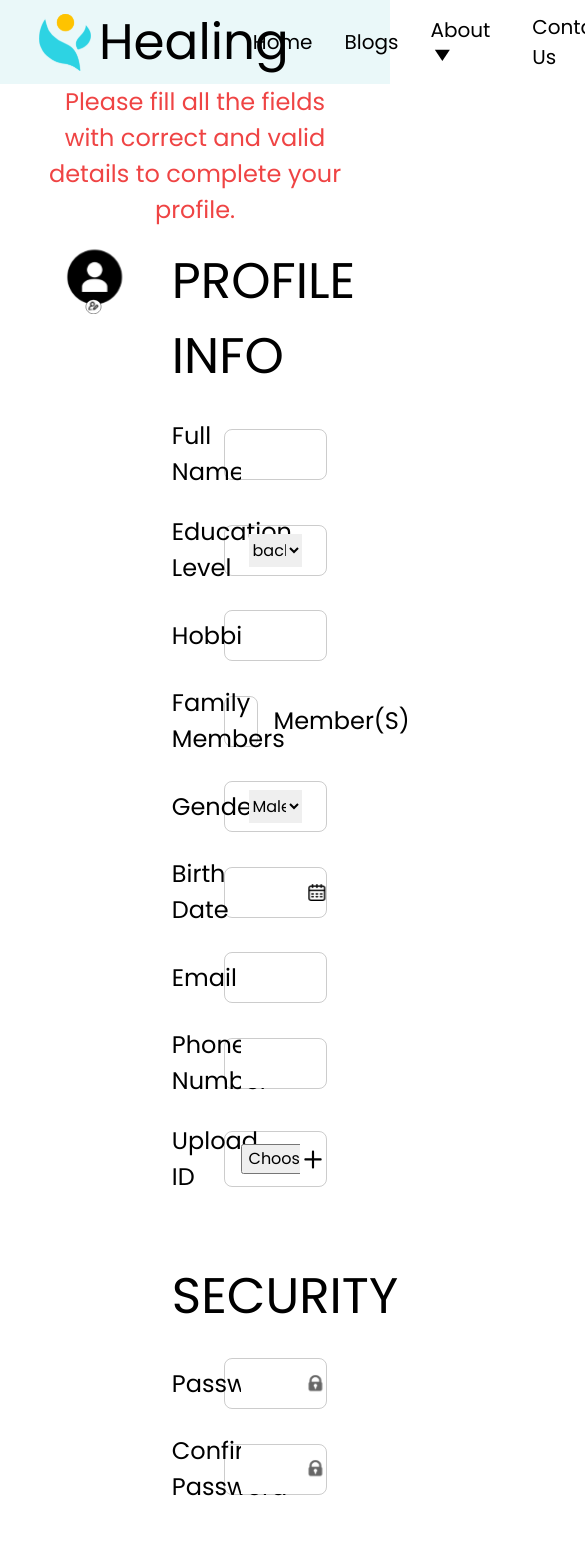
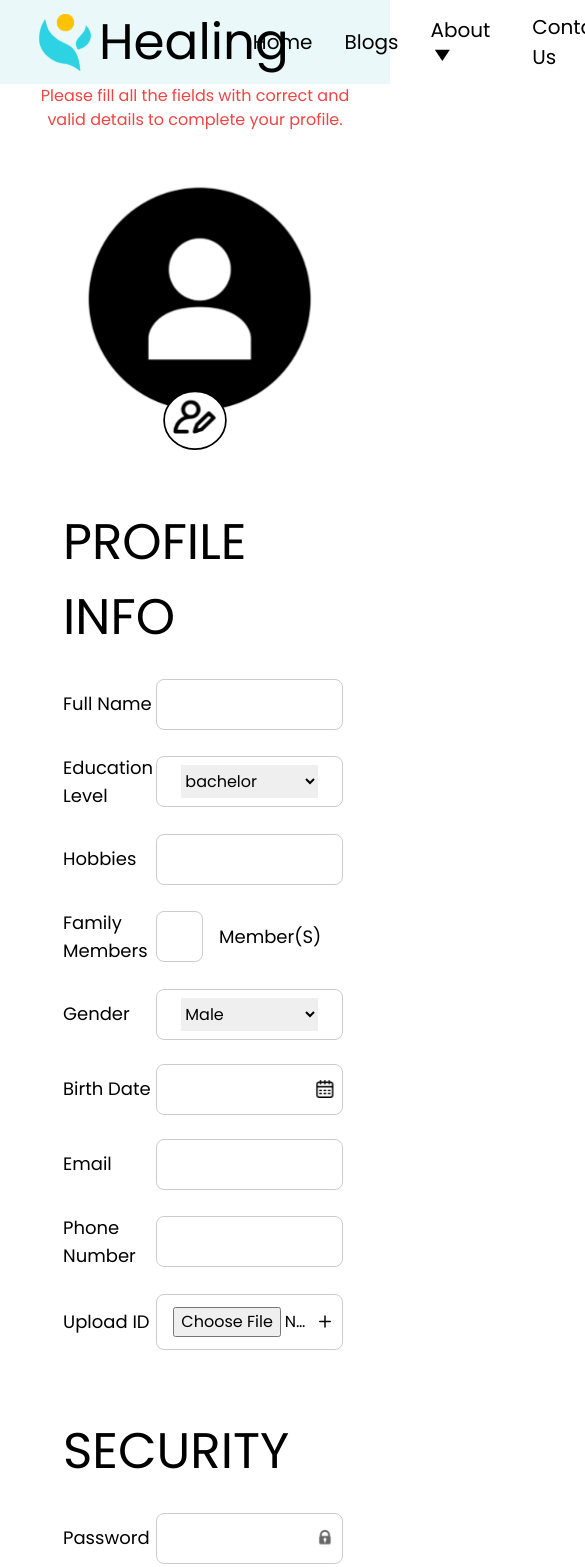
Before and after one commit to AllanSaleh/capstone-project-online-healing, a React (Create React App) app: page / in a window 390 px wide. Shown: the top 1567 px of the page, 585 px wide, since content can reach past the window. Built offline with nearby package versions, Linux system fonts and the light colour scheme.

Commit message:
added responsiveness to ProfileInfo component

```diff
--- a/src/Components/ProfileInfo/EditProfile.jsx
+++ b/src/Components/ProfileInfo/EditProfile.jsx
@@ -10,19 +10,20 @@ const EditProfile = () => (
   <div>
     <NavBar />
     <div className="px-sides pt-navbar">
-      <h3 className="text-subtitle text-red-500 w-full text-center">
-        Please fill all the fields with correct and valid details to complete your profile.
+      <h3 className="lg:text-subtitle text-red-500 w-full text-center">
+        Please fill all the fields with correct and valid details to complete
+        your profile.
       </h3>
-      <div className="flex">
-        <div className="w-2/5 p-4 mx-2 text-center">
+      <div className="flex flex-col lg:flex-row">
+        <div className="w-full p-8 lg:w-2/5 lg:p-4 lg:mx-2 text-center">
           <button type="button" className="hover:cursor-pointer">
             <img src={ProfilePic} alt="profile-pic" />
           </button>
         </div>
-        <div className="w-3/5 p-4 mx-2">
+        <div className="w-full lg:w-3/5 p-4 mx-2">
           <ProfileInfoSection />
           <SecuritySection />
-          <div className="flex justify-between my-8">
+          <div className="flex flex-col lg:flex-row justify-between my-8">
             <EditProfileButton
               text="save changes"
               bgColor="bg-green-300"
@@ -46,13 +47,17 @@ const EditProfile = () => (
             />
           </div>
           <div className="my-16">
-            <h1 className="text-title capitalize mb-16">Payment Methods & Tickets</h1>
-            <div className="inline-block mr-4">
+            <h1 className="text-title capitalize mb-16">
+              Payment Methods & Tickets
+            </h1>
+            <div className="text-center lg:text-left lg:inline-block lg:mr-4">
               <h3 className="text-subtitle capitalize mb-2">3 crads added</h3>
               <EditProfileButton text="show cards" color="blue-dark" />
             </div>
-            <div className="inline-block ml-4">
-              <h3 className="text-subtitle capitalize mb-2">10 tickets remaining</h3>
+            <div className="text-center lg:text-left lg:inline-block lg:ml-4">
+              <h3 className="text-subtitle capitalize mb-2">
+                10 tickets remaining
+              </h3>
               <EditProfileButton text="buy tickets" color="blue-dark" />
             </div>
           </div>
--- a/src/Components/ProfileInfo/EditProfileButton.jsx
+++ b/src/Components/ProfileInfo/EditProfileButton.jsx
@@ -5,7 +5,7 @@ const EditProfileButton = ({ text, bgColor, color, margin }) => (
     type="button"
     className={`${
       bgColor || 'bg-blue-dark'
-    } text-black ${margin} rounded-lg uppercase px-12 py-3 text-subtitle border transition duration-300 hover:bg-white hover:${`border-${color}`}
+    } text-black lg:${margin} my-2 rounded-lg uppercase px-12 py-3 text-subtitle border transition duration-300 hover:bg-white hover:${`border-${color}`}
     hover:${`text-${color}`}`}
   >
     {text}
--- a/src/Components/ProfileInfo/ProfileInfoSection.jsx
+++ b/src/Components/ProfileInfo/ProfileInfoSection.jsx
@@ -10,7 +10,10 @@ const ProfileInfoSection = () => (
     <ProfileInputField title="full name" type="text" id="full-name" />
 
     <div className="flex items-center my-6">
-      <label htmlFor="education-level" className="text-subtitle capitalize inline-block w-1/3">
+      <label
+        htmlFor="education-level"
+        className="text-lg lg:text-subtitle capitalize inline-block w-1/3"
+      >
         education level
       </label>
       <div className="w-2/3 inline-flex items-center border border-black border-opacity-20 rounded-lg px-6 py-2">
@@ -29,10 +32,13 @@ const ProfileInfoSection = () => (
     <ProfileInputField title="hobbies" type="text" id="hobbies" />
 
     <div className="flex items-center my-6">
-      <label htmlFor="family-members" className="text-subtitle capitalize inline-block w-1/3">
+      <label
+        htmlFor="family-members"
+        className="text-lg lg:text-subtitle capitalize inline-block w-1/3"
+      >
         family members
       </label>
-      <div className="w-1/12 inline-flex items-center border border-black border-opacity-20 rounded-lg px-4">
+      <div className="w-2/12 lg:w-1/12 inline-flex items-center border border-black border-opacity-20 rounded-lg px-4">
         <input
           type="text"
           id="family-members"
@@ -40,25 +46,44 @@ const ProfileInfoSection = () => (
           className="w-full h-full outline-none py-3"
         />
       </div>
-      <span className="text-subtitle capitalize mx-4">member(s)</span>
+      <span className="text-lg lg:text-subtitle capitalize mx-4">
+        member(s)
+      </span>
     </div>
 
     <div className="flex items-center my-6">
-      <label htmlFor="gender" className="text-subtitle capitalize inline-block w-1/3">
+      <label
+        htmlFor="gender"
+        className="text-lg lg:text-subtitle capitalize inline-block w-1/3"
+      >
         gender
       </label>
       <div className="w-2/3 inline-flex items-center border border-black border-opacity-20 rounded-lg px-6 py-2">
-        <select id="gender" name="gender" className="w-full h-full outline-none py-1">
+        <select
+          id="gender"
+          name="gender"
+          className="w-full h-full outline-none py-1"
+        >
           <option value="1">Male</option>
           <option value="2">Female</option>
         </select>
       </div>
     </div>
 
-    <ProfileInputField title="birth date" type="text" id="birth-date" icon={BirthDateIcon} />
+    <ProfileInputField
+      title="birth date"
+      type="text"
+      id="birth-date"
+      icon={BirthDateIcon}
+    />
     <ProfileInputField title="email" type="email" id="email" />
     <ProfileInputField title="phone number" type="text" id="phone-number" />
-    <ProfileInputField title="upload ID" type="file" id="upload-id" icon={Plus} />
+    <ProfileInputField
+      title="upload ID"
+      type="file"
+      id="upload-id"
+      icon={Plus}
+    />
   </form>
 );
 
--- a/src/Components/ProfileInfo/ProfileInputField.jsx
+++ b/src/Components/ProfileInfo/ProfileInputField.jsx
@@ -2,11 +2,21 @@ import React from 'react';
 
 const ProfileInputField = ({ title, id, type, icon }) => (
   <div className="flex items-center my-6">
-    <label htmlFor={id} className="text-subtitle capitalize inline-block w-1/3">{title}</label>
+    <label
+      htmlFor={id}
+      className="text-lg lg:text-subtitle capitalize inline-block w-1/3"
+    >
+      {title}
+    </label>
     <div className="w-2/3 inline-flex items-center border border-black border-opacity-20 rounded-lg pl-4">
-      <input type={type} id={id} name={id} className="w-11/12 h-full outline-none py-3" />
+      <input
+        type={type}
+        id={id}
+        name={id}
+        className="w-11/12 h-full outline-none py-3"
+      />
       {icon && (
-        <button>
+        <button className="w-5 h-5 mr-2">
           <img src={icon} alt="icon" />
         </button>
       )}
```
